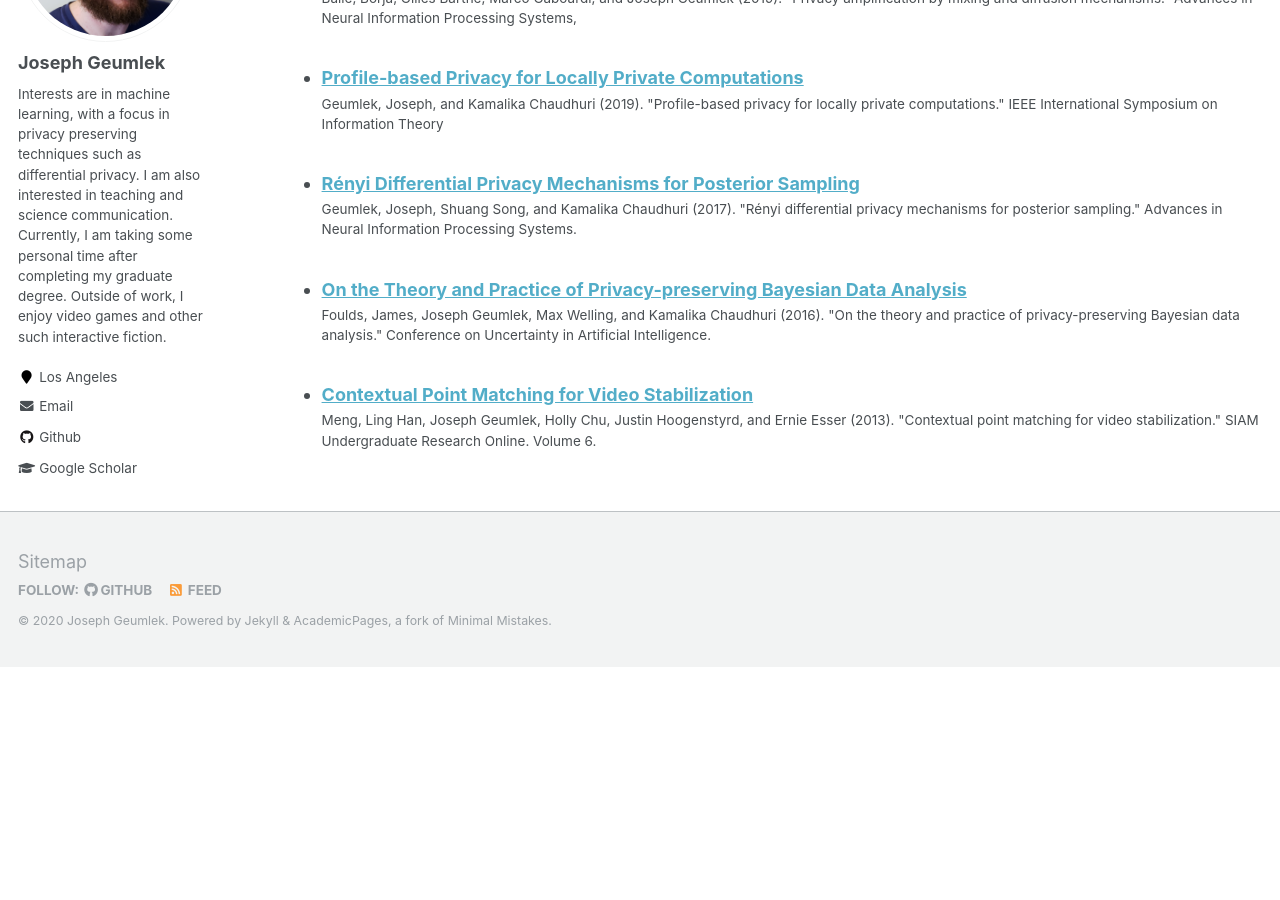
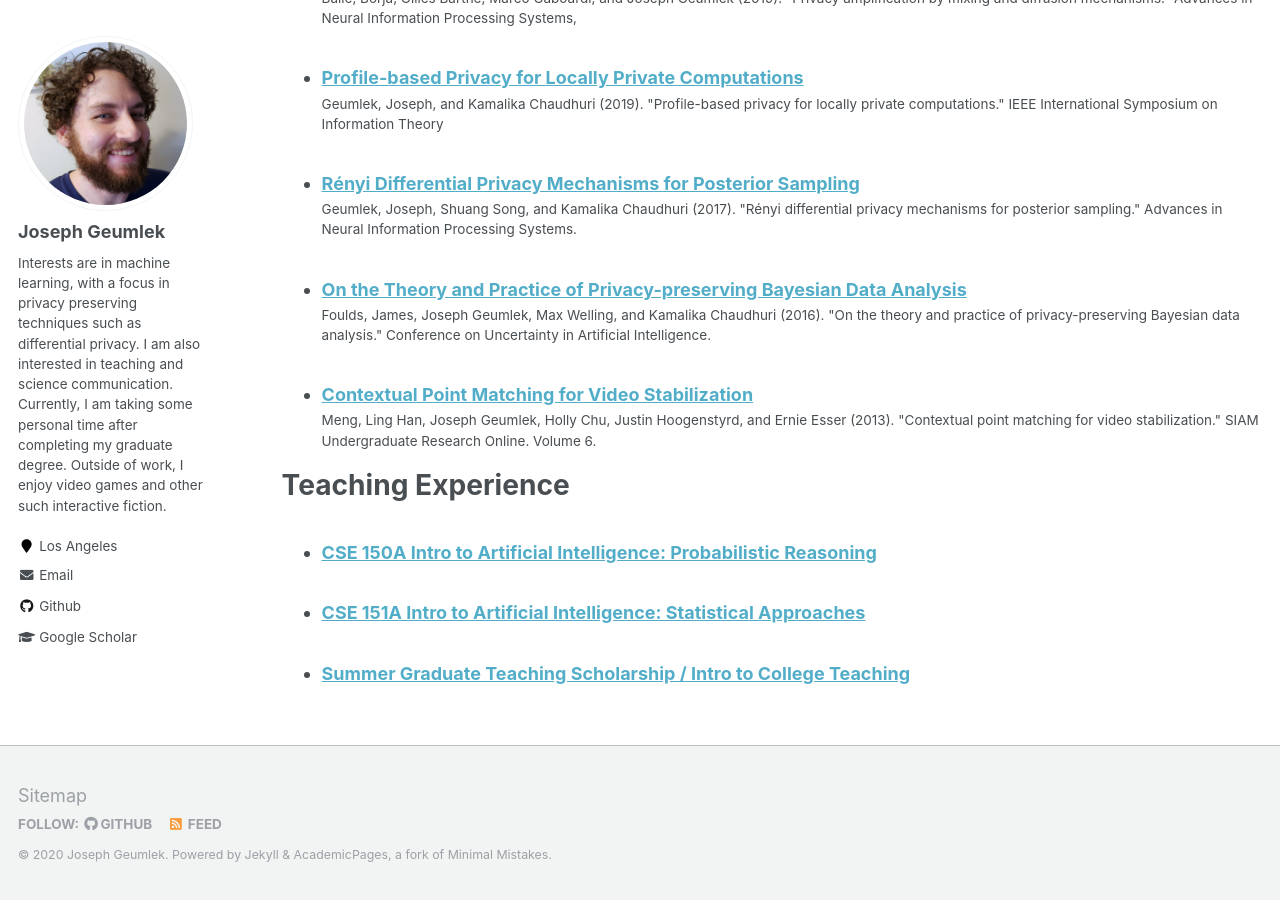
Before and after one commit to jgeumlek/jgeumlek.github.io, a Jekyll site: the page built from _pages/cv.md, in a window 1280 px wide and 900 px high, scrolled down 2107 px. Built offline with Jekyll 4.4.1, drawn with Linux system fonts in a browser that asks for light colours; before the commit the page ends 2774 px from its top, so only the background shows below that.

Commit message:
add teaching exper to cv

```diff
--- a/_pages/cv.md
+++ b/_pages/cv.md
@@ -69,3 +69,10 @@ Publications
   <ul>{% for post in sortedpubs %}
     {% include archive-single-cv.html %}
   {% endfor %}</ul>
+
+Teaching Experience
+======
+{% assign sortedteach = site.teaching | sort: 'date' | reverse %}
+  <ul>{% for post in sortedteach %}
+    {% include archive-single-cv.html %}
+  {% endfor %}</ul>
```
